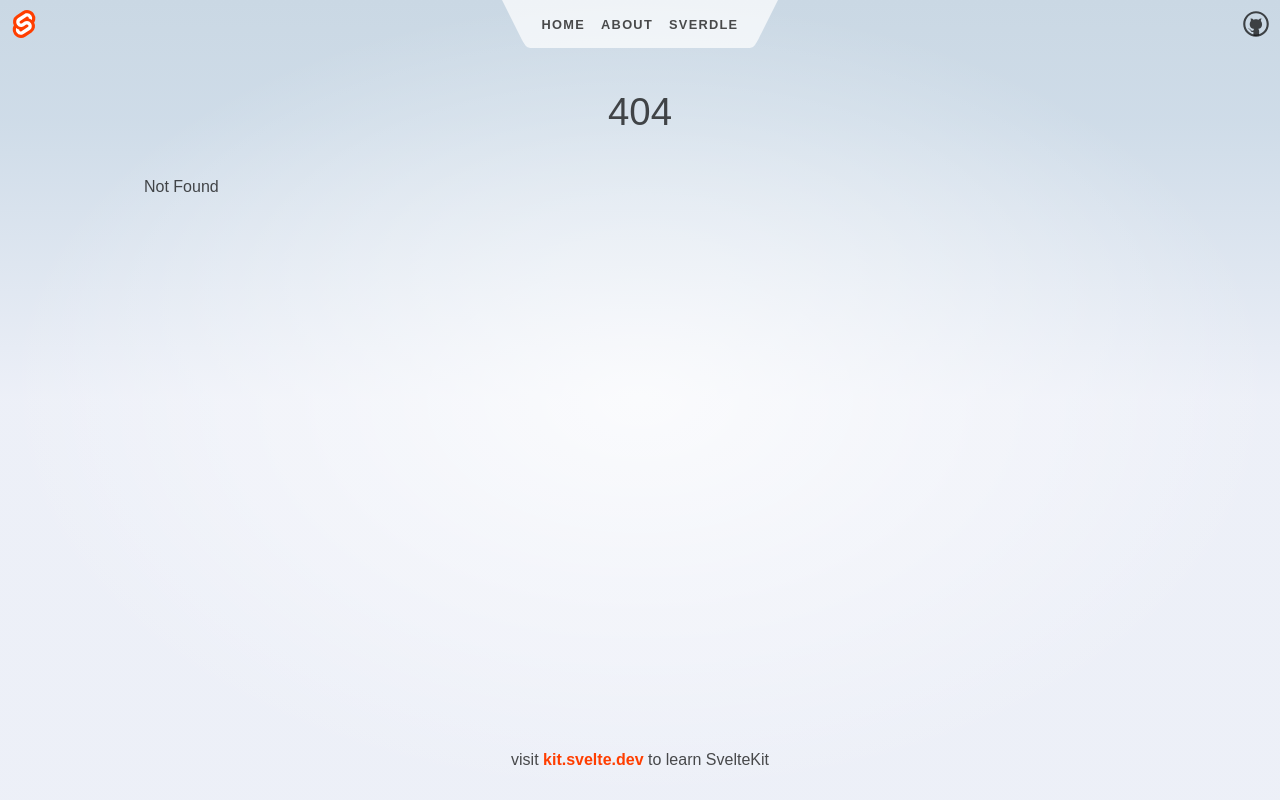
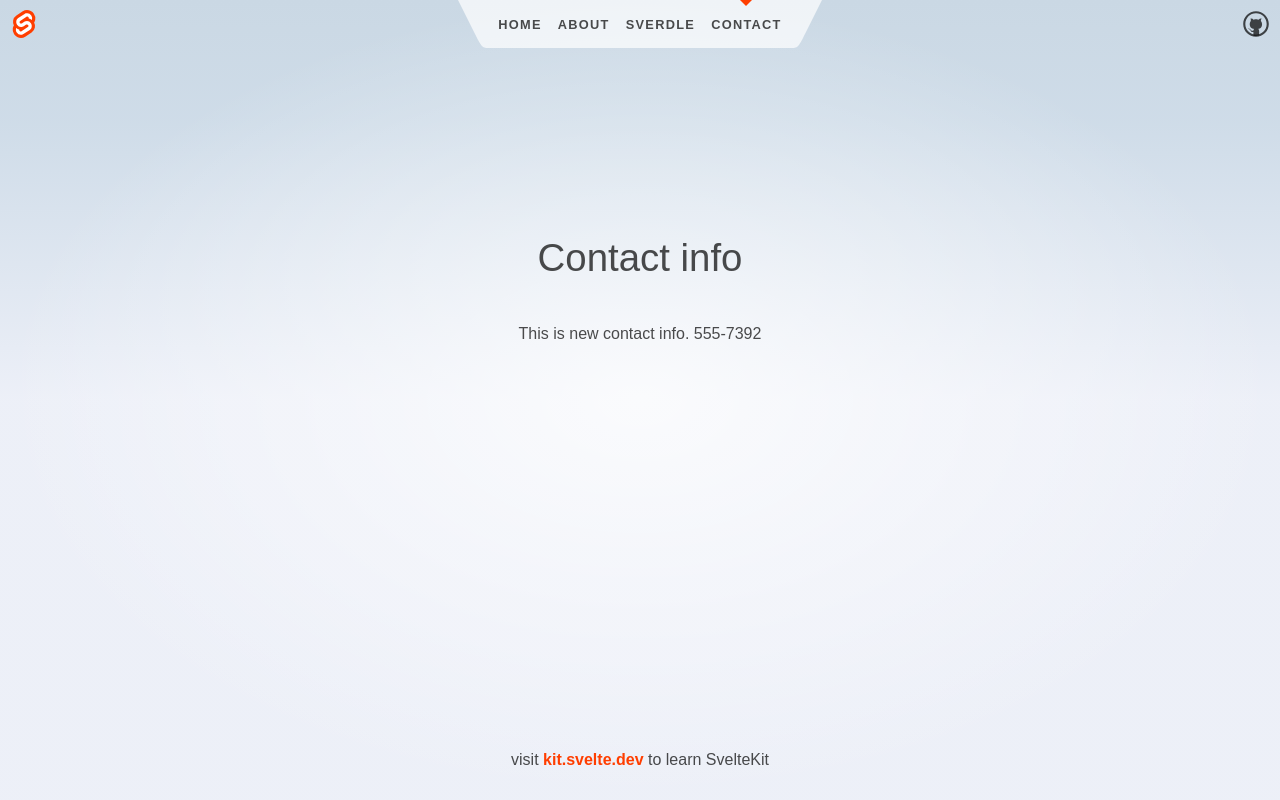
Before and after one commit to rendall/my-app, a SvelteKit app: page /contact in a window 1280 px wide. Before the commit this address had no page. Built offline with nearby package versions, Linux system fonts and the light colour scheme.

Commit message:
WIP: new feature!

```diff
--- a/src/routes/Header.svelte
+++ b/src/routes/Header.svelte
@@ -24,6 +24,9 @@
 			</li>
 			<li aria-current={$page.url.pathname.startsWith('/sverdle') ? 'page' : undefined}>
 				<a href="/sverdle">Sverdle</a>
+			</li>
+			<li aria-current={$page.url.pathname.startsWith('/contact') ? 'page' : undefined}>
+				<a href="/contact">Contact</a>
 			</li>
 		</ul>
 		<svg viewBox="0 0 2 3" aria-hidden="true">
--- /dev/null
+++ b/src/routes/contact/+page.svelte
@@ -0,0 +1,9 @@
+<svelte:head>
+	<title>Contact</title>
+	<meta name="description" content="Contanct info" />
+</svelte:head>
+
+<div class="text-column">
+	<h1>Contact info</h1>
+	<p>This is new contact info. 555-7392</p>
+</div>
--- /dev/null
+++ b/src/routes/contact/+page.ts
@@ -0,0 +1,9 @@
+import { dev } from '$app/environment';
+
+// we don't need any JS on this page, though we'll load
+// it in dev so that we get hot module replacement
+export const csr = dev;
+
+// since there's no dynamic data here, we can prerender
+// it so that it gets served as a static asset in production
+export const prerender = true;
```
